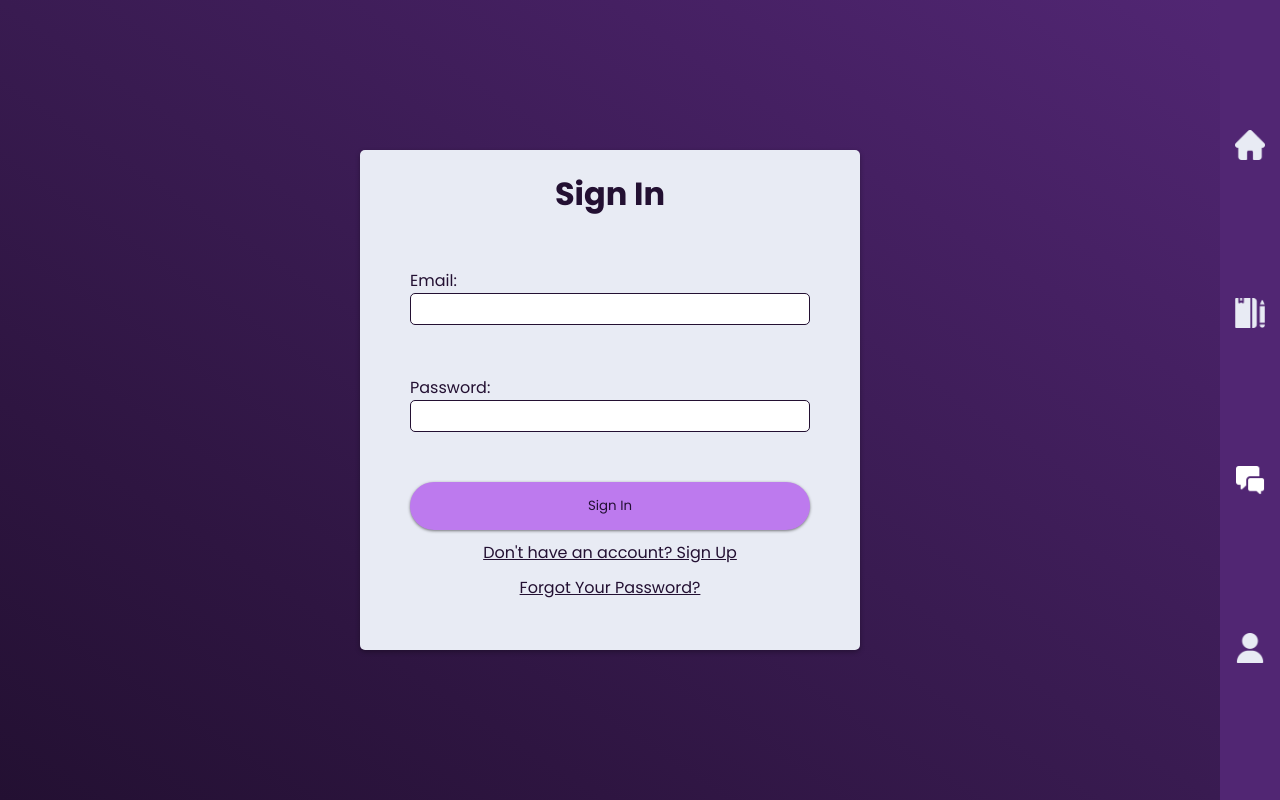
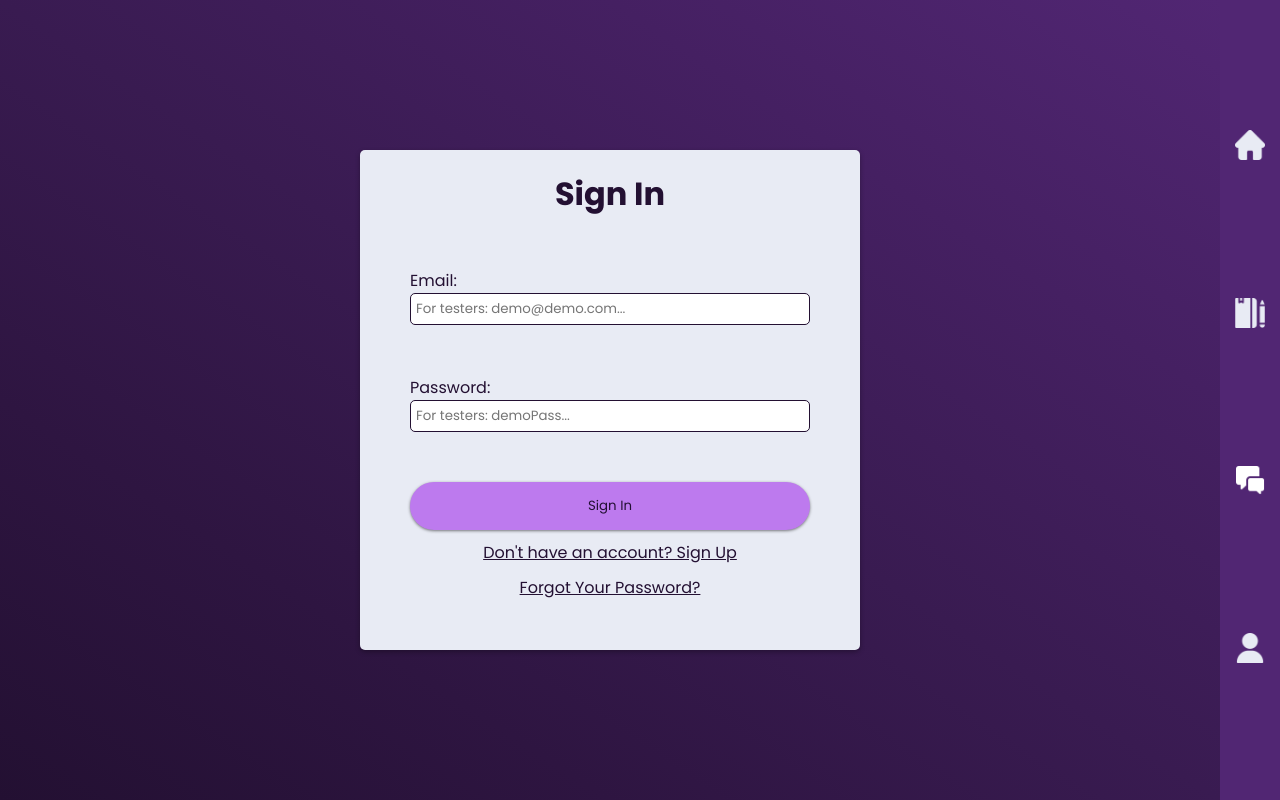
Before and after one commit to ankitmrj/lucid-dream, a React (Create React App) app: page /signin in a window 1280 px wide. Built offline with nearby package versions, Linux system fonts and the light colour scheme; no server answers.

Commit message:
add demo sign in

```diff
--- a/src/components/signInComponents/SignInComponent.js
+++ b/src/components/signInComponents/SignInComponent.js
@@ -37,6 +37,7 @@ function SignInComponent() {
                                 id='email'
                                 name='email'
                                 type='email'
+                                placeholder='For testers: demo@demo.com...'
                                 onChange={(e) => {setLoginEmail(e.target.value)}}
                                 required
                             />
@@ -47,6 +48,7 @@ function SignInComponent() {
                                 id='password'
                                 name='password'
                                 type='password'
+                                placeholder='For testers: demoPass...'
                                 onChange={(e) => {setLoginPassword(e.target.value)}}
                                 required
                             />
```
